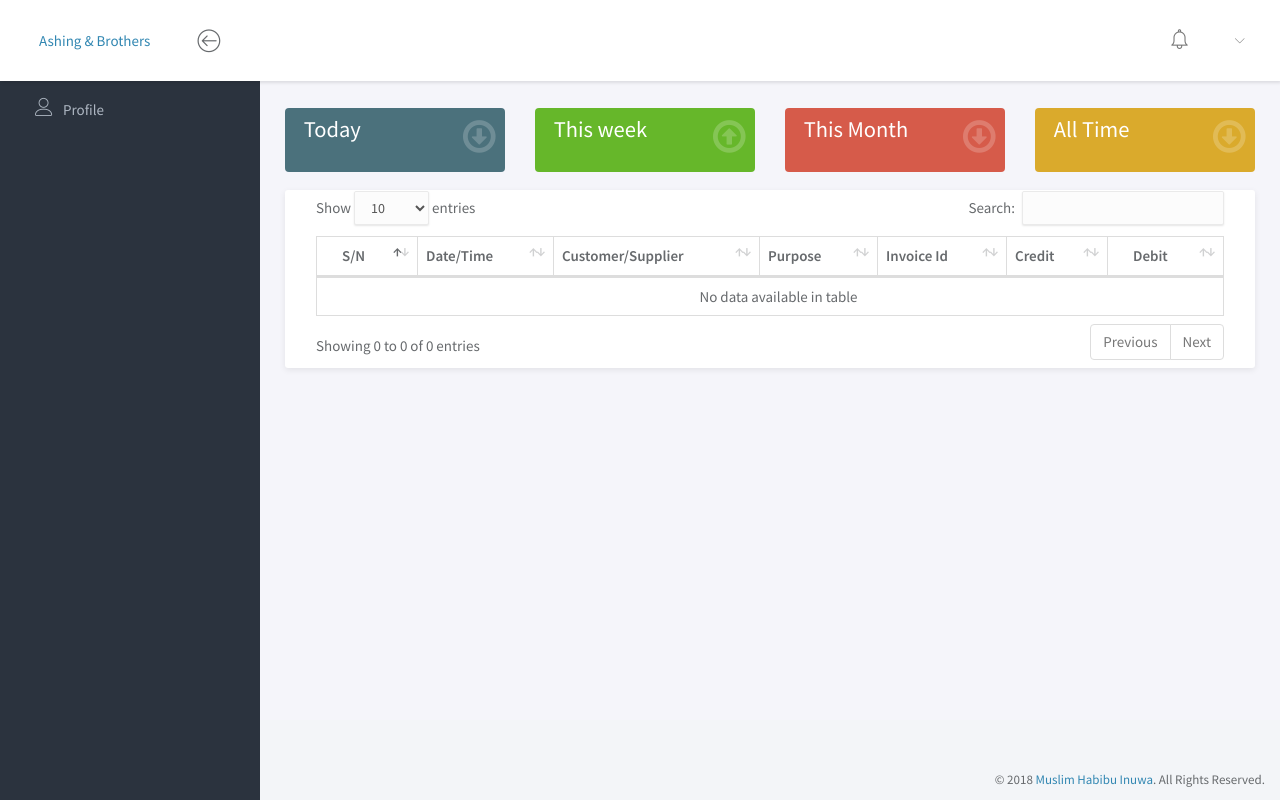
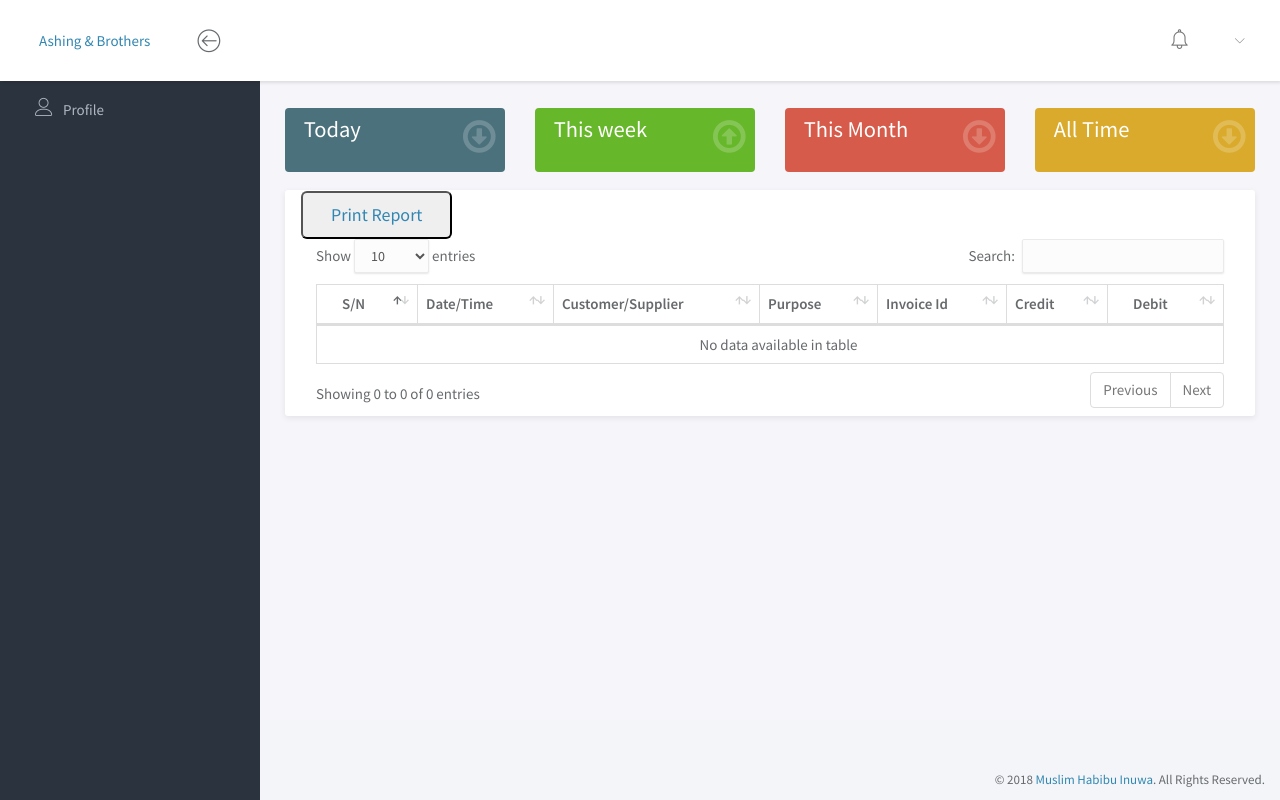
Before and after one commit to tjzango/sale-invento, a Django app: page /report/ in a window 1280 px wide. Run offline with Django 3.2, Linux system fonts and the light colour scheme; the visitor is signed in with stand-in values (Sample User, id 1); data that the repository does not hold is empty; some libraries are stand-ins or nearby versions.

Commit message:
Added report printing

```diff
--- a/index/templates/report.html
+++ b/index/templates/report.html
@@ -12,7 +12,7 @@
     <div class="row">
         <div class="col-sm-7 col-lg-3">
             <div class="c-state">
-                <h4 class="c-state__number"><a style="color:#fff;" href="{% url 'report' %}">Today</a> </h4>
+                <h4 class="c-state__number"><a style="color:#fff;" href="{% url 'report' %}">Today</a></h4>
 
                 <span class="c-state__indicator">
                     <i class="fa fa-arrow-circle-o-down"></i>
@@ -51,6 +51,23 @@
     <div class="panel panel-profile">
         <div class="clearfix">
             <div class="col-sm-12">
+                {% if report_type == 'daily' %}
+                    <a href="{% url 'report_' 'day' %}">
+                        <button class="c-btn c-btn--danger btn-lg">Print Report</button>
+                    </a>
+                {% elif report_type == 'weekly' %}
+                    <a href="{% url 'report_' 'week' %}">
+                        <button class="c-btn c-btn--danger btn-lg">Print Report</button>
+                    </a>
+                {% elif report_type == 'monthly' %}
+                    <a href="{% url 'report_' 'month' %}">
+                        <button class="c-btn c-btn--danger btn-lg">Print Report</button>
+                    </a>
+                {% else %}
+                    <a href="{% url 'report_' 'all' %}">
+                        <button class="c-btn c-btn--danger btn-lg">Print Report</button>
+                    </a>
+                {% endif %}
                 <div class="table-responsive">
                     <table class="table table-bordered" id="dataTable" width="100%" cellspacing="0">
                         <thead>
--- a/index/urls.py
+++ b/index/urls.py
@@ -19,14 +19,15 @@
     report,
     profile,
     message,
+    add_user,
     activate,
-    add_user,
     deactivate,
+    message_tag,
     report_week,
+    add_employee,
+    report_print,
     report_month,
-    add_employee,
     send_message,
-    message_tag,
     report_all_time,
     manage_employees,
     customer_requests,
@@ -36,28 +37,28 @@
 # this are the url patterns their name and view there are pointing with root url map
 urlpatterns = [
     url(r'^$', index, name='index'),
+    url(r'^customer/request/$', customer_requests, name='customer_requests'),
     url(r'^request/order/customers/$', customer_request_order, name='customer_request_order'),
-    url(r'^customer/request/$', customer_requests, name='customer_requests'),
 
     url(r'^users/$', users, name='users'),
+    url(r'^profile/$', profile, name='profile'),
     url(r'^users/add/$', add_user, name='add_user'),
+    url(r'^users/(?P<key>[0-9]+)/activate/$', activate, name='activate'),
     url(r'^users/(?P<key>[0-9]+)/deactivate/$', deactivate, name='deactivate'),
-    url(r'^users/(?P<key>[0-9]+)/activate/$', activate, name='activate'),
-    url(r'^profile/$', profile, name='profile'),
 
     url(r'^message/$', message, name='message'),
-    url(r'report/$', report, name='report'),
-
-    url(r'report/week/$', report_week, name='report_week'),
-    url(r'report/all/$', report_all_time, name='report_all_time'),
-    url(r'report/month/$', report_month, name='report_month'),
     url(r'^__tag/(?P<key>[0-9]+)/$', message_tag, name='message_tag'),
     url(r'^message/send/$', send_message, name='send_message'),
 
-    # Employee
+    url(r'report/$', report, name='report'),
+    url(r'report/week/$', report_week, name='report_week'),
+    url(r'report/month/$', report_month, name='report_month'),
+    url(r'report/all/$', report_all_time, name='report_all_time'),
+    url(r'^report/print/(?P<report_name>[A-Za-z0-9.-]+)/', report_print, name='report_'),
+
     url(r'^employee/$', manage_employees, name='employees'),
     url(r'^employee/add/$', add_employee, name='add_employee'),
-    # logging<
+
     url(r'^login/$', login, name='login'),
     url(r'^logout/$', logout, name='logout'),
 
--- a/index/views.py
+++ b/index/views.py
@@ -6,12 +6,16 @@
 # from django.contrib.auth.models import User
 from django.contrib import messages
 from django.contrib.auth.decorators import login_required
+from django.core.files.storage import FileSystemStorage
+from django.http import HttpResponse
 from django.shortcuts import (
     render,
     get_object_or_404,
     redirect,
 )
+from django.template.loader import render_to_string
 from django.utils.timezone import datetime
+from weasyprint import HTML
 
 from index.forms import (
     CustomerRequestOrderForm,
@@ -65,8 +69,71 @@
         key=lambda instance: instance.created)
     context = {
         'transactions': report_list,
+        'report_type': 'daily',
     }
     return render(request, 'report.html', context)
+
+
+@login_required
+def report_print(request, report_name):
+    import datetime
+    end_date = datetime.datetime.today()
+    if report_name == 'week':
+        start_date = end_date - datetime.timedelta(days=7)
+        sales = Order.objects.filter(created__range=(start_date, end_date))
+        orders = RequestOrder.objects.filter(created__range=(start_date, end_date))
+        expenses = Expense.objects.filter(created__range=(start_date, end_date))
+        report_list = sorted(
+            chain(sales, orders, expenses),
+            key=lambda instance: instance.created)
+        html_string = render_to_string('report_print.html', {'transactions': report_list})
+
+        html = HTML(string=html_string)
+        html.write_pdf(target='/tmp/weekly_report.pdf')
+    elif report_name == 'month':
+        import datetime
+        end_date = datetime.datetime.today()
+        start_date = end_date - datetime.timedelta(days=7)
+        sales = Order.objects.filter(created__range=(start_date, end_date))
+        orders = RequestOrder.objects.filter(created__range=(start_date, end_date))
+        expenses = Expense.objects.filter(created__range=(start_date, end_date))
+        report_list = sorted(
+            chain(sales, orders, expenses),
+            key=lambda instance: instance.created)
+        html_string = render_to_string('report_print.html', {'transactions': report_list})
+
+        html = HTML(string=html_string)
+        html.write_pdf(target='/tmp/monthly_report.pdf')
+    elif report_name == 'all':
+        sales = Order.objects.all()
+        orders = RequestOrder.objects.all()
+        expenses = Expense.objects.all()
+
+        report_list = sorted(
+            chain(sales, orders, expenses),
+            key=lambda instance: instance.created)
+        html_string = render_to_string('report_print.html', {'transactions': report_list})
+
+        html = HTML(string=html_string)
+        html.write_pdf(target='/tmp/all_time_report.pdf')
+    else:
+        sales = Order.objects.filter(created__date=end_date)
+        orders = RequestOrder.objects.filter(created__date=end_date)
+        expenses = Expense.objects.filter(created__date=end_date)
+
+        report_list = sorted(
+            chain(sales, orders, expenses),
+            key=lambda instance: instance.created)
+        html_string = render_to_string('report_print.html', {'transactions': report_list})
+
+        html = HTML(string=html_string)
+        html.write_pdf(target='/tmp/todays_report.pdf')
+
+    fs = FileSystemStorage('/tmp')
+    with fs.open('mypdf.pdf') as pdf:
+        response = HttpResponse(pdf, content_type='application/pdf')
+        response['Content-Disposition'] = 'attachment; filename="{}_report.pdf"'.format(report_name)
+        return response
 
 
 @login_required
@@ -84,6 +151,7 @@
         key=lambda instance: instance.created)
     context = {
         'transactions': report_list,
+        'report_type': 'weekly',
     }
     return render(request, 'report.html', context)
 
@@ -104,6 +172,7 @@
         key=lambda instance: instance.created)
     context = {
         'transactions': report_list,
+        'report_type': 'monthly',
     }
     return render(request, 'report.html', context)
 
@@ -122,6 +191,7 @@
         'transactions': report_list,
     }
     return render(request, 'report.html', context)
+
 
 @login_required
 def add_user(request):
@@ -183,10 +253,11 @@
             account.save()
             account.user.save()
             messages.success(request, "Updated basic information")
-        except Exception as error:
-            e = {'message': error}
+        except Exception:
+            # e = {'message': error}
+            pass
+            return redirect('/account')
 
-            return redirect('/account')
     context = {'form': form}
     return render(request, 'profile.html', context)
 
```
Also changed, not shown: index/templates/print_all.html (added, +107 -0 lines), index/templates/report_print.html (added).
